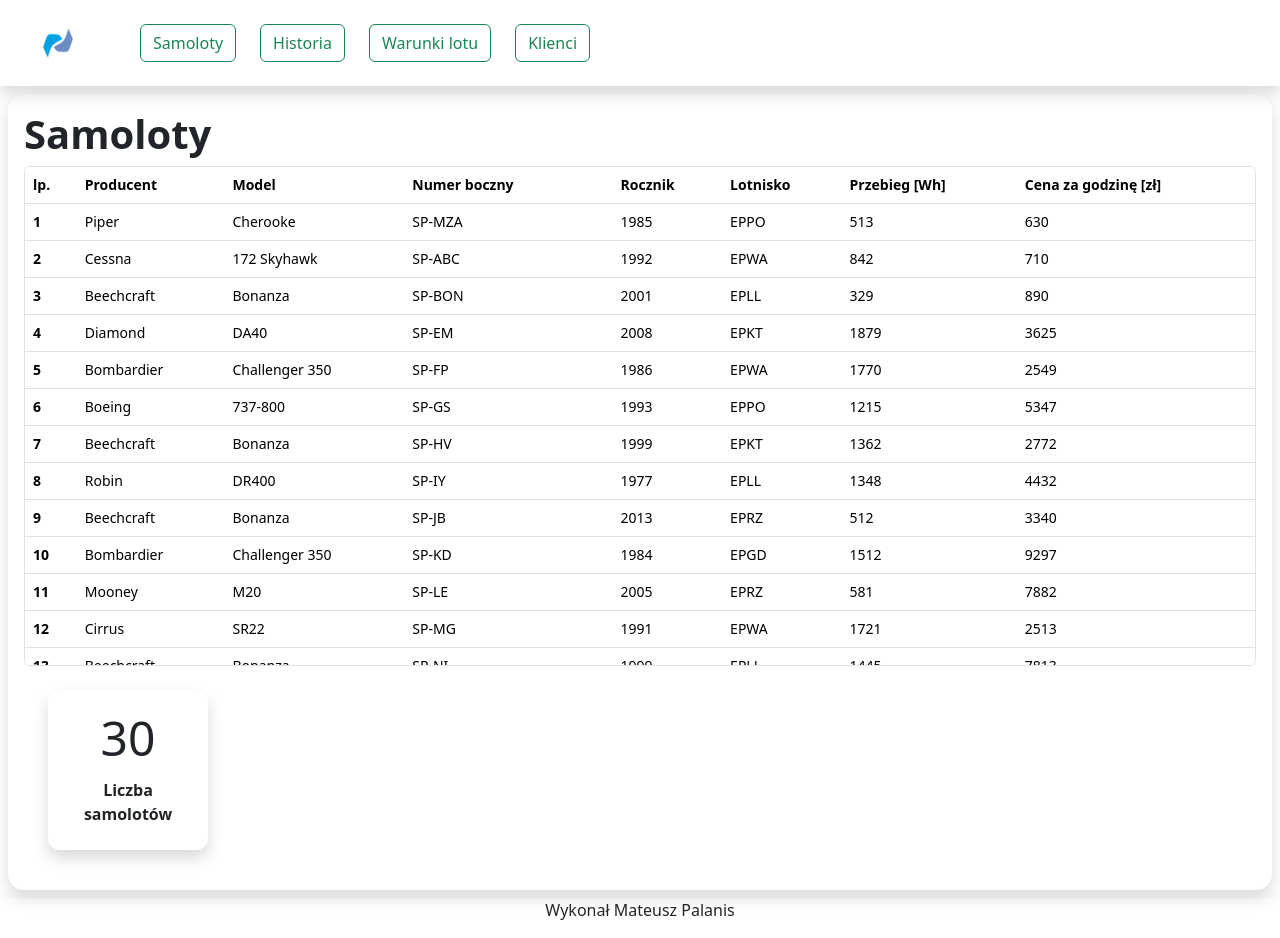
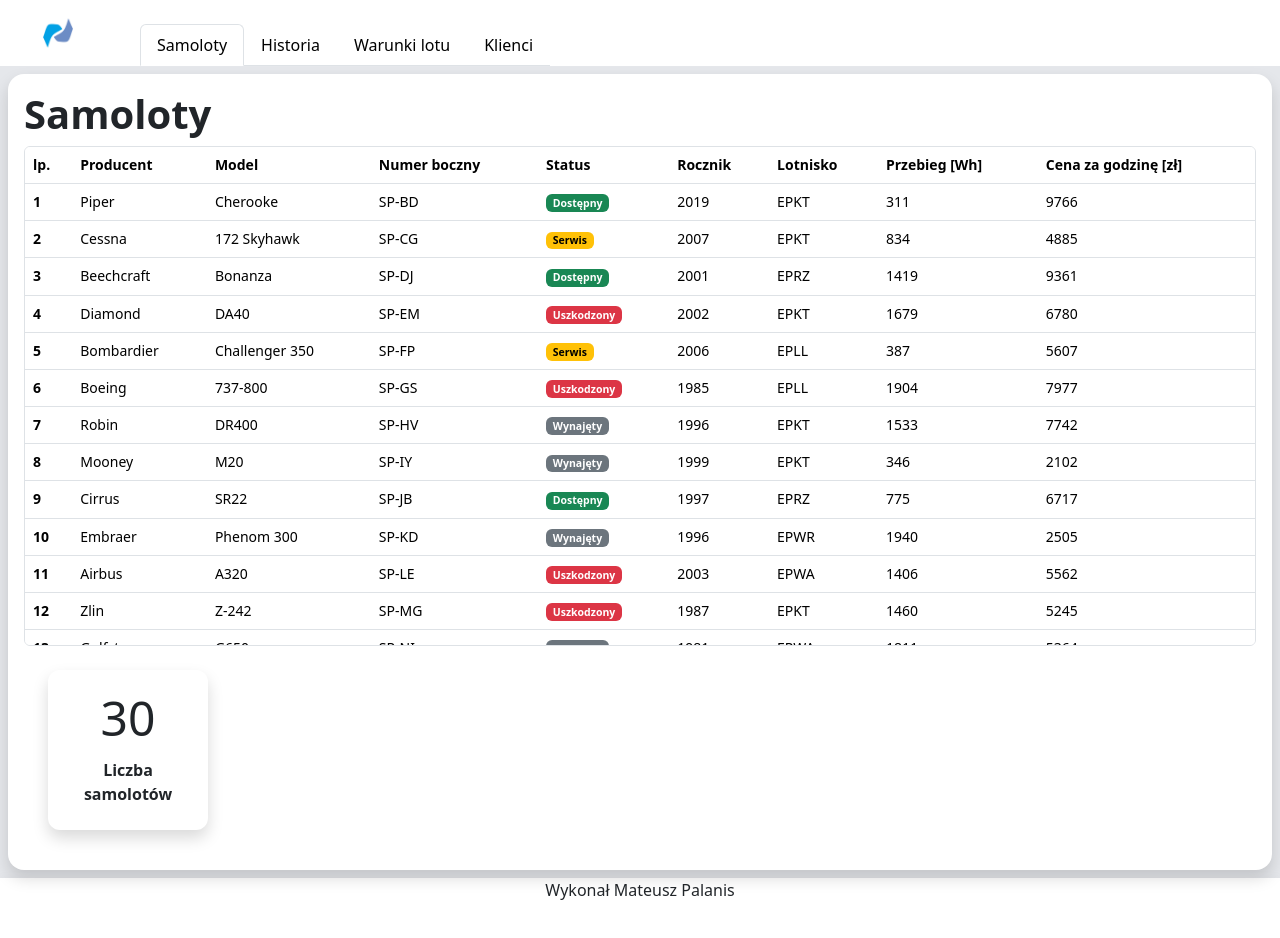
Before and after one commit to mateuszo19/interfejsy, a React (Create React App) app: page /planes in a window 1280 px wide. Built offline with nearby package versions, Linux system fonts and the light colour scheme.

Commit message:
add plane status

```diff
--- a/src/components/Header/Header.tsx
+++ b/src/components/Header/Header.tsx
@@ -1,27 +1,49 @@
-import { Link } from "react-router-dom";
+import { NavLink } from "react-router-dom";
 
 const Header = () => {
     return (
         <nav className="w-full flex items-center px-4 gap-4 shadow">
-            <Link to="/">
-                <img src="logo.jpg" className='h-12' alt='Logo'/>
-            </Link>
-            <div className="flex p-4 gap-4">
-                <Link to="/planes">
-                    <button type="button" className="btn btn-outline-success">Samoloty</button>
-                </Link>
-                <Link to="/history">
-                    <button type="button" className="btn btn-outline-success">Historia</button>
-                </Link>
-                <Link to="/flight-conditions">
-                    <button type="button" className="btn btn-outline-success">Warunki lotu</button>
-                </Link>
-                <Link to="/clients">
-                    <button type="button" className="btn btn-outline-success">Klienci</button>
-                </Link>
+            <NavLink to="/">
+                <img src="logo.jpg" className="h-12" alt="Logo" />
+            </NavLink>
+            <div className="flex px-4 pt-4 gap-4">
+                <ul className="nav nav-tabs">
+                    <li className="nav-item">
+                        <NavLink
+                            to="/planes"
+                            className={({ isActive }) => `nav-link text-black ${isActive ? "active" : ""}`}
+                        >
+                            Samoloty
+                        </NavLink>
+                    </li>
+                    <li className="nav-item">
+                        <NavLink
+                            to="/history"
+                            className={({ isActive }) => `nav-link text-black ${isActive ? "active" : ""}`}
+                        >
+                            Historia
+                        </NavLink>
+                    </li>
+                    <li className="nav-item">
+                        <NavLink
+                            to="/flight-conditions"
+                            className={({ isActive }) => `nav-link text-black ${isActive ? "active" : ""}`}
+                        >
+                            Warunki lotu
+                        </NavLink>
+                    </li>
+                    <li className="nav-item">
+                        <NavLink
+                            to="/clients"
+                            className={({ isActive }) => `nav-link text-black ${isActive ? "active" : ""}`}
+                        >
+                            Klienci
+                        </NavLink>
+                    </li>
+                </ul>
             </div>
         </nav>
-    )
+    );
 };
 
 export default Header;
--- a/src/data/planes.ts
+++ b/src/data/planes.ts
@@ -5,300 +5,330 @@
         id: 1,
         manufacturer: "Piper",
         model: "Cherooke",
-        registerNumber: "SP-MZA",
-        yeaOfProduction: 1985,
-        actualAirport: "EPPO",
-        mileage: 513,
-        pricePerHour: 630,
+        status: "free",
+        registerNumber: "SP-BD",
+        yeaOfProduction: 2019,
+        actualAirport: "EPKT",
+        mileage: 311,
+        pricePerHour: 9766,
     },
     {
         id: 2,
         manufacturer: "Cessna",
         model: "172 Skyhawk",
-        registerNumber: "SP-ABC",
-        yeaOfProduction: 1992,
-        actualAirport: "EPWA",
-        mileage: 842,
-        pricePerHour: 710,
+        status: "service",
+        registerNumber: "SP-CG",
+        yeaOfProduction: 2007,
+        actualAirport: "EPKT",
+        mileage: 834,
+        pricePerHour: 4885,
     },
     {
         id: 3,
         manufacturer: "Beechcraft",
         model: "Bonanza",
-        registerNumber: "SP-BON",
+        status: "free",
+        registerNumber: "SP-DJ",
         yeaOfProduction: 2001,
-        actualAirport: "EPLL",
-        mileage: 329,
-        pricePerHour: 890,
+        actualAirport: "EPRZ",
+        mileage: 1419,
+        pricePerHour: 9361,
     },
     {
         id: 4,
         manufacturer: "Diamond",
         model: "DA40",
+        status: "damaged",
         registerNumber: "SP-EM",
-        yeaOfProduction: 2008,
+        yeaOfProduction: 2002,
         actualAirport: "EPKT",
-        mileage: 1879,
-        pricePerHour: 3625,
+        mileage: 1679,
+        pricePerHour: 6780,
     },
     {
         id: 5,
         manufacturer: "Bombardier",
         model: "Challenger 350",
+        status: "service",
         registerNumber: "SP-FP",
-        yeaOfProduction: 1986,
-        actualAirport: "EPWA",
-        mileage: 1770,
-        pricePerHour: 2549,
+        yeaOfProduction: 2006,
+        actualAirport: "EPLL",
+        mileage: 387,
+        pricePerHour: 5607,
     },
     {
         id: 6,
         manufacturer: "Boeing",
         model: "737-800",
+        status: "damaged",
         registerNumber: "SP-GS",
-        yeaOfProduction: 1993,
-        actualAirport: "EPPO",
-        mileage: 1215,
-        pricePerHour: 5347,
+        yeaOfProduction: 1985,
+        actualAirport: "EPLL",
+        mileage: 1904,
+        pricePerHour: 7977,
     },
     {
         id: 7,
-        manufacturer: "Beechcraft",
-        model: "Bonanza",
+        manufacturer: "Robin",
+        model: "DR400",
+        status: "rented",
         registerNumber: "SP-HV",
-        yeaOfProduction: 1999,
+        yeaOfProduction: 1996,
         actualAirport: "EPKT",
-        mileage: 1362,
-        pricePerHour: 2772,
+        mileage: 1533,
+        pricePerHour: 7742,
     },
     {
         id: 8,
-        manufacturer: "Robin",
-        model: "DR400",
+        manufacturer: "Mooney",
+        model: "M20",
+        status: "rented",
         registerNumber: "SP-IY",
-        yeaOfProduction: 1977,
-        actualAirport: "EPLL",
-        mileage: 1348,
-        pricePerHour: 4432,
+        yeaOfProduction: 1999,
+        actualAirport: "EPKT",
+        mileage: 346,
+        pricePerHour: 2102,
     },
     {
         id: 9,
-        manufacturer: "Beechcraft",
-        model: "Bonanza",
+        manufacturer: "Cirrus",
+        model: "SR22",
+        status: "free",
         registerNumber: "SP-JB",
-        yeaOfProduction: 2013,
+        yeaOfProduction: 1997,
         actualAirport: "EPRZ",
-        mileage: 512,
-        pricePerHour: 3340,
+        mileage: 775,
+        pricePerHour: 6717,
     },
     {
         id: 10,
-        manufacturer: "Bombardier",
-        model: "Challenger 350",
+        manufacturer: "Embraer",
+        model: "Phenom 300",
+        status: "rented",
         registerNumber: "SP-KD",
-        yeaOfProduction: 1984,
-        actualAirport: "EPGD",
-        mileage: 1512,
-        pricePerHour: 9297,
+        yeaOfProduction: 1996,
+        actualAirport: "EPWR",
+        mileage: 1940,
+        pricePerHour: 2505,
     },
     {
         id: 11,
-        manufacturer: "Mooney",
-        model: "M20",
+        manufacturer: "Airbus",
+        model: "A320",
+        status: "damaged",
         registerNumber: "SP-LE",
-        yeaOfProduction: 2005,
-        actualAirport: "EPRZ",
-        mileage: 581,
-        pricePerHour: 7882,
+        yeaOfProduction: 2003,
+        actualAirport: "EPWA",
+        mileage: 1406,
+        pricePerHour: 5562,
     },
     {
         id: 12,
-        manufacturer: "Cirrus",
-        model: "SR22",
+        manufacturer: "Zlin",
+        model: "Z-242",
+        status: "damaged",
         registerNumber: "SP-MG",
-        yeaOfProduction: 1991,
-        actualAirport: "EPWA",
-        mileage: 1721,
-        pricePerHour: 2513,
+        yeaOfProduction: 1987,
+        actualAirport: "EPKT",
+        mileage: 1460,
+        pricePerHour: 5245,
     },
     {
         id: 13,
-        manufacturer: "Beechcraft",
-        model: "Bonanza",
+        manufacturer: "Gulfstream",
+        model: "G650",
+        status: "rented",
         registerNumber: "SP-NI",
-        yeaOfProduction: 1999,
-        actualAirport: "EPLL",
-        mileage: 1445,
-        pricePerHour: 7813,
+        yeaOfProduction: 1981,
+        actualAirport: "EPWA",
+        mileage: 1811,
+        pricePerHour: 5364,
     },
     {
         id: 14,
-        manufacturer: "Boeing",
-        model: "737-800",
+        manufacturer: "Dassault",
+        model: "Falcon 7X",
+        status: "damaged",
         registerNumber: "SP-OK",
-        yeaOfProduction: 2016,
-        actualAirport: "EPKT",
-        mileage: 1626,
-        pricePerHour: 9590,
+        yeaOfProduction: 2000,
+        actualAirport: "EPGD",
+        mileage: 924,
+        pricePerHour: 1406,
     },
     {
         id: 15,
-        manufacturer: "Piper",
-        model: "Cherokee",
+        manufacturer: "Pilatus",
+        model: "PC-12",
+        status: "free",
         registerNumber: "SP-PM",
-        yeaOfProduction: 1983,
-        actualAirport: "EPGD",
-        mileage: 874,
-        pricePerHour: 6814,
+        yeaOfProduction: 2015,
+        actualAirport: "EPRZ",
+        mileage: 471,
+        pricePerHour: 1941,
     },
     {
         id: 16,
-        manufacturer: "Cessna",
-        model: "172 Skyhawk",
+        manufacturer: "Piper",
+        model: "Cherooke",
+        status: "service",
         registerNumber: "SP-QR",
-        yeaOfProduction: 1990,
-        actualAirport: "EPWA",
-        mileage: 1023,
-        pricePerHour: 6227,
+        yeaOfProduction: 1995,
+        actualAirport: "EPWR",
+        mileage: 526,
+        pricePerHour: 3525,
     },
     {
         id: 17,
-        manufacturer: "Robin",
-        model: "DR400",
+        manufacturer: "Cessna",
+        model: "172 Skyhawk",
+        status: "free",
         registerNumber: "SP-SU",
-        yeaOfProduction: 2003,
-        actualAirport: "EPWR",
-        mileage: 1401,
-        pricePerHour: 9266,
+        yeaOfProduction: 1997,
+        actualAirport: "EPKT",
+        mileage: 357,
+        pricePerHour: 2105,
     },
     {
         id: 18,
-        manufacturer: "Embraer",
-        model: "Phenom 300",
+        manufacturer: "Beechcraft",
+        model: "Bonanza",
+        status: "damaged",
         registerNumber: "SP-TV",
-        yeaOfProduction: 1986,
-        actualAirport: "EPPO",
-        mileage: 1617,
-        pricePerHour: 9837,
+        yeaOfProduction: 1987,
+        actualAirport: "EPKT",
+        mileage: 1291,
+        pricePerHour: 4973,
     },
     {
         id: 19,
-        manufacturer: "Airbus",
-        model: "A320",
+        manufacturer: "Diamond",
+        model: "DA40",
+        status: "service",
         registerNumber: "SP-UW",
-        yeaOfProduction: 1983,
+        yeaOfProduction: 2016,
         actualAirport: "EPKT",
-        mileage: 1984,
-        pricePerHour: 5717,
+        mileage: 1045,
+        pricePerHour: 3725,
     },
     {
         id: 20,
-        manufacturer: "Zlin",
-        model: "Z-242",
+        manufacturer: "Bombardier",
+        model: "Challenger 350",
+        status: "rented",
         registerNumber: "SP-VX",
-        yeaOfProduction: 1992,
-        actualAirport: "EPWR",
-        mileage: 1426,
-        pricePerHour: 5034,
+        yeaOfProduction: 2004,
+        actualAirport: "EPPO",
+        mileage: 1445,
+        pricePerHour: 4087,
     },
     {
         id: 21,
-        manufacturer: "Cirrus",
-        model: "SR22",
+        manufacturer: "Boeing",
+        model: "737-800",
+        status: "damaged",
         registerNumber: "SP-WY",
-        yeaOfProduction: 2015,
+        yeaOfProduction: 1991,
         actualAirport: "EPLL",
-        mileage: 647,
-        pricePerHour: 8815,
+        mileage: 1421,
+        pricePerHour: 7063,
     },
     {
         id: 22,
-        manufacturer: "Mooney",
-        model: "M20",
+        manufacturer: "Robin",
+        model: "DR400",
+        status: "service",
         registerNumber: "SP-XZ",
-        yeaOfProduction: 1983,
-        actualAirport: "EPWA",
-        mileage: 786,
-        pricePerHour: 5799,
+        yeaOfProduction: 1984,
+        actualAirport: "EPWR",
+        mileage: 1174,
+        pricePerHour: 2421,
     },
     {
         id: 23,
-        manufacturer: "Gulfstream",
-        model: "G650",
+        manufacturer: "Mooney",
+        model: "M20",
+        status: "damaged",
         registerNumber: "SP-YA",
-        yeaOfProduction: 2006,
+        yeaOfProduction: 2016,
         actualAirport: "EPKT",
-        mileage: 1362,
-        pricePerHour: 9870,
+        mileage: 1734,
+        pricePerHour: 6286,
     },
     {
         id: 24,
-        manufacturer: "Dassault",
-        model: "Falcon 7X",
+        manufacturer: "Cirrus",
+        model: "SR22",
+        status: "damaged",
         registerNumber: "SP-ZB",
-        yeaOfProduction: 1981,
-        actualAirport: "EPPO",
-        mileage: 1023,
-        pricePerHour: 9277,
+        yeaOfProduction: 1991,
+        actualAirport: "EPGD",
+        mileage: 1410,
+        pricePerHour: 8236,
     },
     {
         id: 25,
-        manufacturer: "Diamond",
-        model: "DA40",
+        manufacturer: "Embraer",
+        model: "Phenom 300",
+        status: "rented",
         registerNumber: "SP-AC",
-        yeaOfProduction: 1994,
-        actualAirport: "EPWR",
-        mileage: 738,
-        pricePerHour: 8032,
+        yeaOfProduction: 2016,
+        actualAirport: "EPRZ",
+        mileage: 1742,
+        pricePerHour: 6305,
     },
     {
         id: 26,
         manufacturer: "Airbus",
         model: "A320",
+        status: "free",
         registerNumber: "SP-BD",
-        yeaOfProduction: 1986,
-        actualAirport: "EPLL",
-        mileage: 1777,
-        pricePerHour: 8650,
+        yeaOfProduction: 1993,
+        actualAirport: "EPKT",
+        mileage: 601,
+        pricePerHour: 9517,
     },
     {
         id: 27,
-        manufacturer: "Cirrus",
-        model: "SR22",
+        manufacturer: "Zlin",
+        model: "Z-242",
+        status: "damaged",
         registerNumber: "SP-CE",
-        yeaOfProduction: 1993,
-        actualAirport: "EPGD",
-        mileage: 1782,
-        pricePerHour: 8867,
+        yeaOfProduction: 2013,
+        actualAirport: "EPRZ",
+        mileage: 1260,
+        pricePerHour: 4723,
     },
     {
         id: 28,
-        manufacturer: "Cessna",
-        model: "172 Skyhawk",
+        manufacturer: "Gulfstream",
+        model: "G650",
+        status: "free",
         registerNumber: "SP-DF",
-        yeaOfProduction: 2008,
-        actualAirport: "EPPO",
-        mileage: 1006,
-        pricePerHour: 5574,
+        yeaOfProduction: 2004,
+        actualAirport: "EPGD",
+        mileage: 1421,
+        pricePerHour: 7729,
     },
     {
         id: 29,
-        manufacturer: "Pilatus",
-        model: "PC-12",
+        manufacturer: "Dassault",
+        model: "Falcon 7X",
+        status: "rented",
         registerNumber: "SP-EG",
-        yeaOfProduction: 2019,
-        actualAirport: "EPRZ",
-        mileage: 1637,
-        pricePerHour: 7288,
+        yeaOfProduction: 1986,
+        actualAirport: "EPPO",
+        mileage: 1324,
+        pricePerHour: 9736,
     },
     {
         id: 30,
-        manufacturer: "Gulfstream",
-        model: "G650",
+        manufacturer: "Pilatus",
+        model: "PC-12",
+        status: "rented",
         registerNumber: "SP-FH",
-        yeaOfProduction: 2010,
-        actualAirport: "EPWR",
-        mileage: 1510,
-        pricePerHour: 9543,
+        yeaOfProduction: 2019,
+        actualAirport: "EPKT",
+        mileage: 1462,
+        pricePerHour: 9004,
     }
 ];
--- a/src/interfaces/plane.interface.ts
+++ b/src/interfaces/plane.interface.ts
@@ -1,7 +1,10 @@
+import {PlaneStatusType} from "../type/planeStatus.type";
+
 export interface Plane {
     id: number;
     manufacturer: string;
     model: string;
+    status: PlaneStatusType;
     registerNumber: string;
     yeaOfProduction: number;
     actualAirport: string;
--- a/src/pages/Planes/Planes.tsx
+++ b/src/pages/Planes/Planes.tsx
@@ -1,9 +1,24 @@
 import { planes } from "../../data/planes";
+import {PlaneStatusType} from "../../type/planeStatus.type";
 
 const Planes = () => {
+
+    const getPlaneStatus = (status: PlaneStatusType) => {
+        switch (status) {
+            case "free":
+                return <span className="badge text-bg-success">Dostępny</span>;
+            case "rented":
+                return <span className="badge text-bg-secondary">Wynajęty</span>;
+            case "service":
+                return <span className="badge text-bg-warning">Serwis</span>;
+            case "damaged":
+                return <span className="badge text-bg-danger">Uszkodzony</span>;
+        }
+    }
+
     return (
-        <section className="grow p-2">
-            <div className="w-full h-full p-3 shadow rounded-2xl">
+        <section className="grow p-2 bg-gray-200">
+            <div className="w-full h-full p-3 bg-white shadow rounded-2xl">
                 <h1 className="font-bold mb-2">Samoloty</h1>
 
                 {/* Kontener z ustaloną wysokością i przewijaniem */}
@@ -15,7 +30,7 @@
                             <th scope="col">Producent</th>
                             <th scope="col">Model</th>
                             <th scope="col">Numer boczny</th>
-                            <th scope="col"></th>
+                            <th scope="col">Status</th>
                             <th scope="col">Rocznik</th>
                             <th scope="col">Lotnisko</th>
                             <th scope="col">Przebieg [Wh]</th>
@@ -29,7 +44,7 @@
                                 <td>{plane.manufacturer}</td>
                                 <td>{plane.model}</td>
                                 <td>{plane.registerNumber}</td>
-                                <td></td>
+                                <td>{getPlaneStatus(plane.status)}</td>
                                 <td>{plane.yeaOfProduction}</td>
                                 <td>{plane.actualAirport}</td>
                                 <td>{plane.mileage}</td>
--- /dev/null
+++ b/src/type/planeStatus.type.ts
@@ -0,0 +1 @@
+export type PlaneStatusType = 'rented' | 'free' | 'service' | 'damaged';
```
